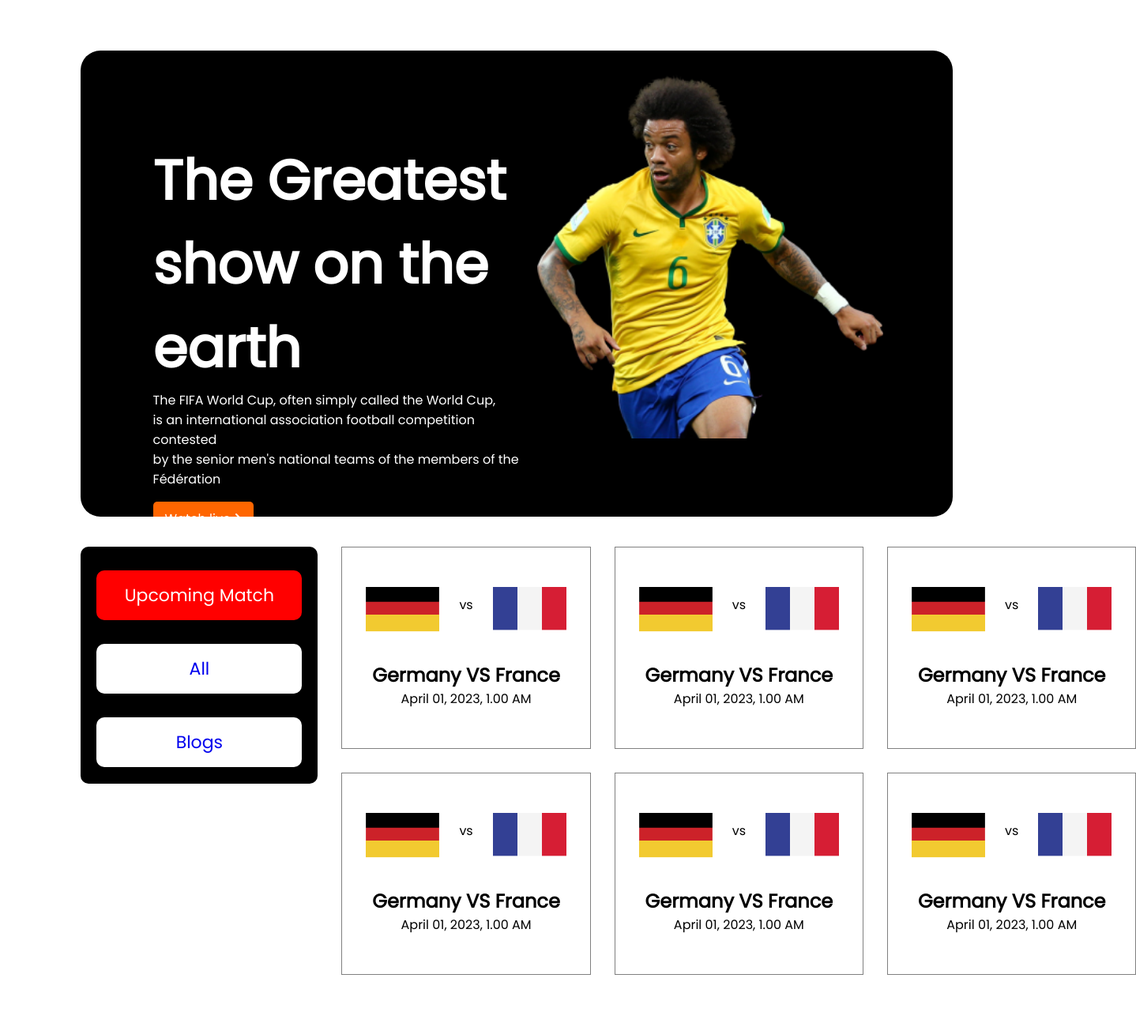
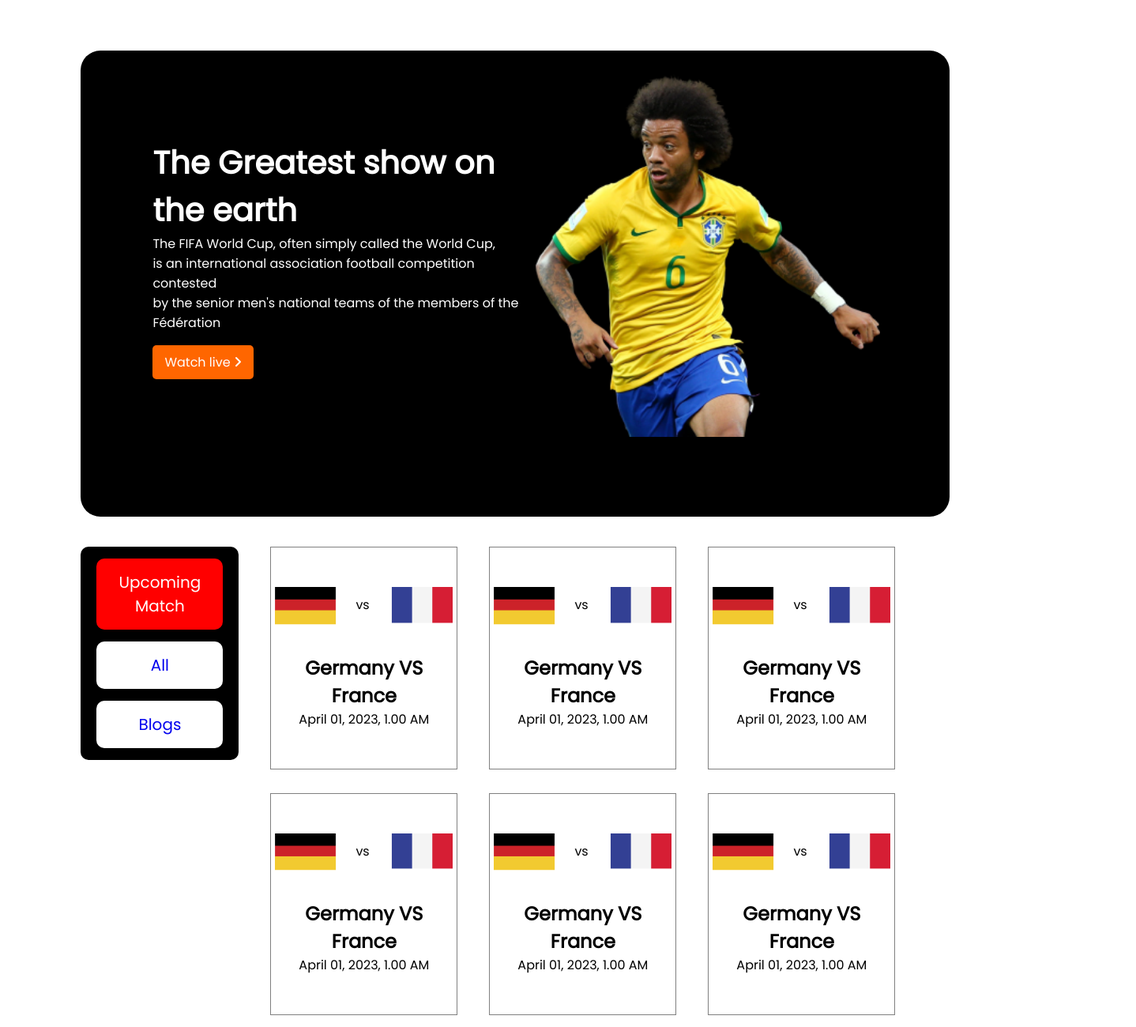
Before and after one commit to shariarrahmn/World-Cup, a plain HTML site: page upcoming.html in a window 1280 px wide. Shown: the top 1300 px of the page at 79% size, 1438 px wide, since content can reach past the window. Drawn offline with Linux system fonts and the light colour scheme.

Commit message:
laptop view added

```diff
--- a/style.css
+++ b/style.css
@@ -1,7 +1,9 @@
 *{
     font-family: 'Poppins', sans-serif;
     margin: 0;
+
 }
+
 .top-banner{
     border-radius: 25px;
     display: flex;
@@ -279,3 +281,35 @@ footer{
     }
 
 }
+/* small screen laptop  */
+@media only screen and (min-width:1024px) and (max-width:1329px) {
+    .top-banner{
+        width: 1020px;
+    }
+    .top-info h2{
+        font-size: 40px;
+    }
+    .blogs{
+        grid-row-gap: 20px;
+        grid-column-gap: 1%;
+        margin-left: 10px;
+    }
+    .blog{
+      width: 275px;
+    }
+    .blog> img{
+        width:275px;
+    }
+    .menu{
+        width: 200px;
+        height: 270px;
+    }
+    .buttons{
+        width: 200px;
+        height: 300px;
+    }
+    .button{
+        font-size: 20px;
+        margin-top: 15px;
+    }
+}
--- a/style2.css
+++ b/style2.css
@@ -254,3 +254,38 @@ footer{
         grid-row-gap: 20px;
     }
 }
+/* small screen laptop  */
+@media only screen and (min-width:1024px) and (max-width:1329px) {
+    .top-banner{
+        width: 1020px;
+    }
+    .top-info h2{
+        font-size: 40px;
+    }
+    .menu{
+        width: 200px;
+        height: 270px;
+    }
+    .buttons{
+        width: 200px;
+        height: 300px;
+    }
+    .button{
+        font-size: 20px;
+        margin-top: 15px;
+    }
+    .matchs{
+
+    }
+    .match{
+        margin-left: 40px;
+        width: 225px;
+        padding: 50px 5px;
+    }
+    .match-top-part{
+
+    }
+    .match-top-part>img{
+        width: 78px;
+    }
+}
```
